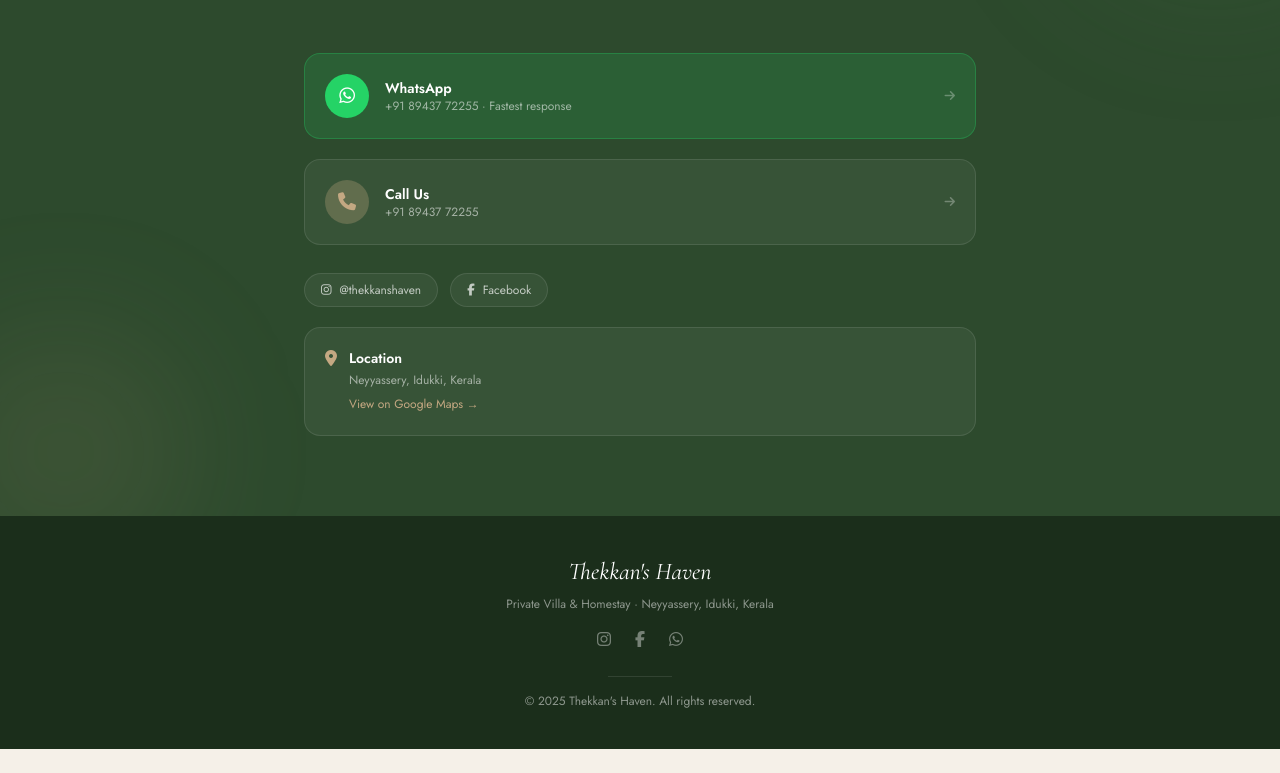
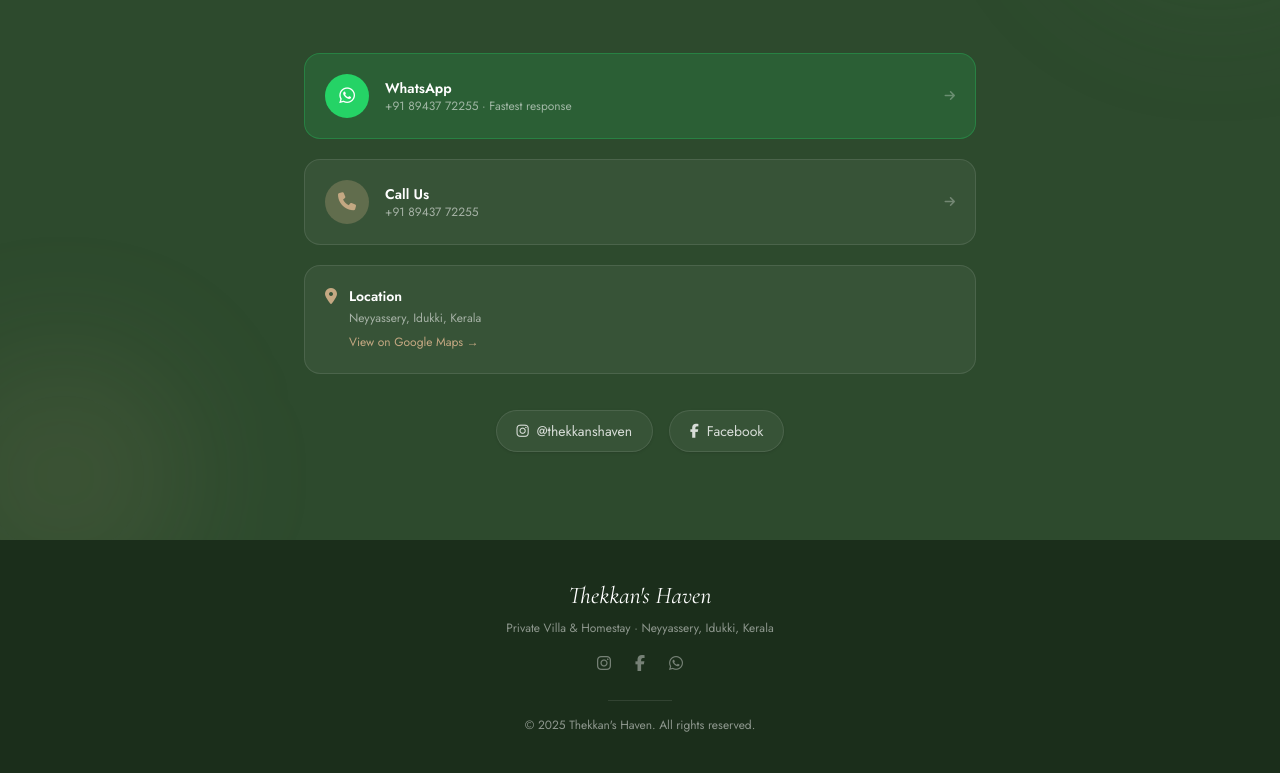
Before and after one commit to mekhnajoby/thekkanshaven, a website built with Vite: page index.html in a window 1280 px wide. Shown: the part 4111-4884 px from the top of the page. Before the commit the page ends 4860 px from the top, so only its background shows below. Built offline with nearby package versions, Linux system fonts and the light colour scheme.

Commit message:
Reorder contact blocks and perfectly center social navigation elements

```diff
--- a/index.html
+++ b/index.html
@@ -492,18 +492,6 @@
 
 
 
-        <!-- Social links -->
-        <div class="flex gap-3 pt-2">
-          <a href="https://www.instagram.com/thekkanshaven?igsh=MXZveG4xaWZyaXZjYQ==" target="_blank"
-             class="flex items-center gap-2 bg-white/5 border border-white/10 rounded-full px-4 py-2 text-white/70 hover:text-white hover:bg-white/10 transition text-xs font-body">
-            <i class="fab fa-instagram"></i> @thekkanshaven
-          </a>
-          <a href="https://www.facebook.com/ThekkansHaven" target="_blank"
-             class="flex items-center gap-2 bg-white/5 border border-white/10 rounded-full px-4 py-2 text-white/70 hover:text-white hover:bg-white/10 transition text-xs font-body">
-            <i class="fab fa-facebook-f"></i> Facebook
-          </a>
-        </div>
-
         <!-- Map pin -->
         <div class="bg-white/5 border border-white/10 rounded-2xl p-5 flex items-start gap-3">
           <i class="fas fa-map-marker-alt text-earth mt-0.5"></i>
@@ -516,6 +504,18 @@
               View on Google Maps →
             </a>
           </div>
+        </div>
+
+        <!-- Social links -->
+        <div class="flex flex-wrap justify-center gap-4 pt-4 pb-2">
+          <a href="https://www.instagram.com/thekkanshaven?igsh=MXZveG4xaWZyaXZjYQ==" target="_blank"
+             class="flex items-center gap-2 bg-white/5 border border-white/10 rounded-full px-5 py-2.5 text-white/80 hover:text-white hover:bg-white/10 transition text-sm font-body shadow-sm">
+            <i class="fab fa-instagram"></i> @thekkanshaven
+          </a>
+          <a href="https://www.facebook.com/ThekkansHaven" target="_blank"
+             class="flex items-center gap-2 bg-white/5 border border-white/10 rounded-full px-5 py-2.5 text-white/80 hover:text-white hover:bg-white/10 transition text-sm font-body shadow-sm">
+            <i class="fab fa-facebook-f"></i> Facebook
+          </a>
         </div>
       </div>
 
```
